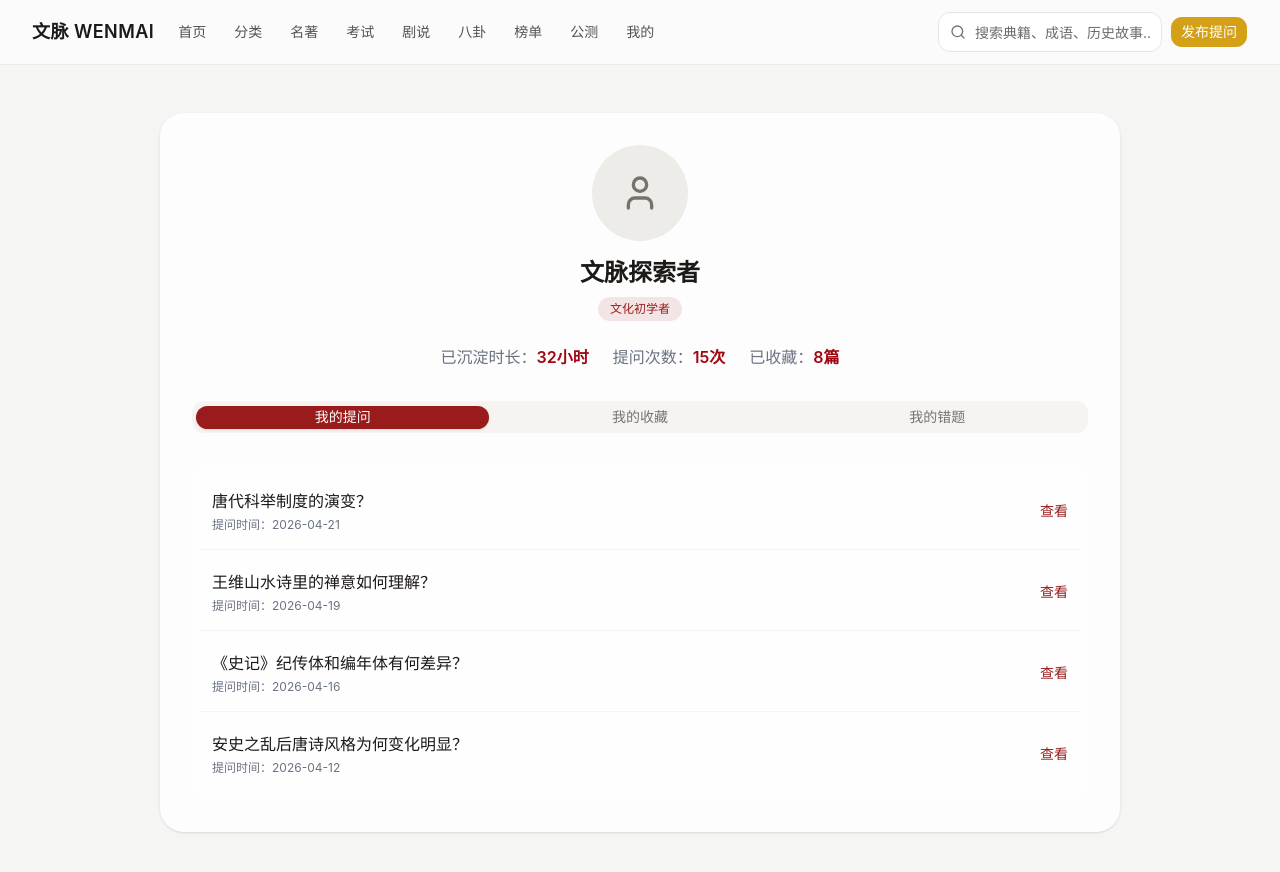
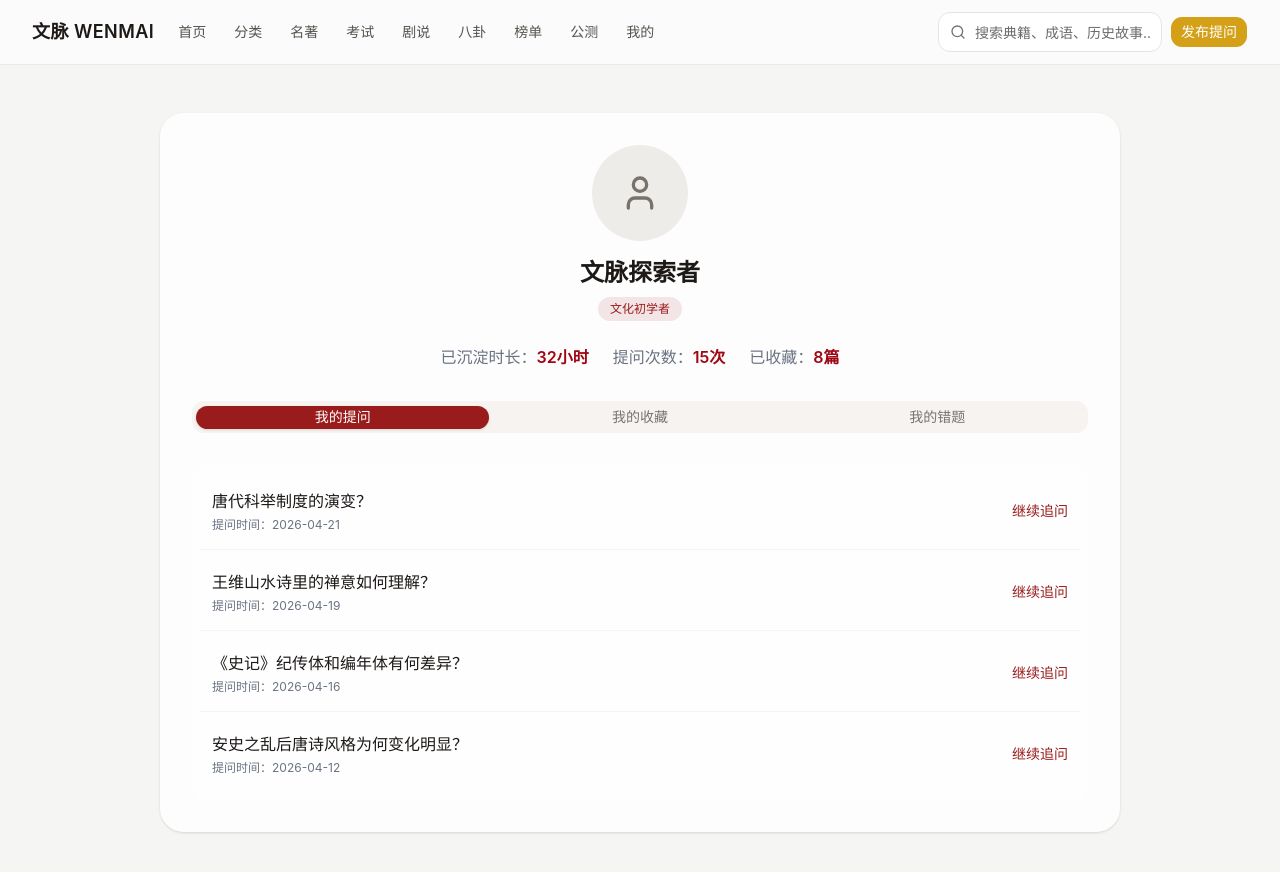
Before and after one commit to roye102520-a11y/web-culture, a Next.js app: page /mine in a window 1280 px wide. Shown: the top 872 px of the page. Built offline with nearby package versions, Linux system fonts and the light colour scheme.

Commit message:
Fix internal content links and dead buttons

```diff
--- a/app/exam/page.tsx
+++ b/app/exam/page.tsx
@@ -1,6 +1,7 @@
 "use client";
 
 import ReactMarkdown from "react-markdown";
+import Link from "next/link";
 import { useMemo, useState } from "react";
 
 import { Button } from "@/components/ui/button";
@@ -222,9 +223,9 @@ export default function ExamPage() {
               已完成 <span className="font-semibold text-[#991B1B]">{doneCount}</span> / 共 {filtered.length} 题
             </p>
 
-            <button type="button" className="w-full rounded-lg bg-[#f8f4f2] px-3 py-2 text-left text-sm text-[#991B1B]">
+            <Link href="/mine" className="block w-full rounded-lg bg-[#f8f4f2] px-3 py-2 text-left text-sm text-[#991B1B]">
               错题收藏入口 →
-            </button>
+            </Link>
 
             <div className="space-y-2">
               <p className="text-xs font-medium tracking-wide text-[#78716C]">快速跳题</p>
--- a/app/look/page.tsx
+++ b/app/look/page.tsx
@@ -2,6 +2,7 @@
 
 import { ChevronLeft } from "lucide-react";
 import { motion } from "framer-motion";
+import { useRouter } from "next/navigation";
 
 import { RankingCardBase } from "@/components/ranking/RankingCardBase";
 import { Button } from "@/components/ui/button";
@@ -23,6 +24,7 @@ const dynastyOptions: Array<{ value: RankingDynasty; label: string }> = [
 ];
 
 export default function LookPage() {
+  const router = useRouter();
   const { filters, items, total, isLoading, errorMessage, setBoard, setTopic, setDynasty, retry } =
     useLookRankings();
 
@@ -31,7 +33,11 @@ export default function LookPage() {
       <main className="mx-auto w-full max-w-3xl px-4 py-8 md:px-6 md:py-10">
         <section className="rounded-3xl bg-gradient-to-b from-[#FBF7F5] to-[#F7F6F2] p-5 shadow-sm ring-1 ring-[#991B1B]/8 md:p-6">
           <header className="flex items-center justify-between">
-            <button type="button" className="inline-flex items-center gap-1 text-sm text-[#57534E]">
+            <button
+              type="button"
+              onClick={() => router.back()}
+              className="inline-flex items-center gap-1 text-sm text-[#57534E]"
+            >
               <ChevronLeft className="h-4 w-4 text-[#991B1B]" />
               返回
             </button>
--- a/app/mine/page.tsx
+++ b/app/mine/page.tsx
@@ -1,4 +1,5 @@
 import { User } from "lucide-react";
+import Link from "next/link";
 
 import { Tabs, TabsContent, TabsList, TabsTrigger } from "@/components/ui/tabs";
 
@@ -112,9 +113,12 @@ export default function MinePage() {
                       <p className="text-sm font-medium text-[#1C1917] md:text-base">{item.title}</p>
                       <p className="mt-1 text-xs text-gray-500">提问时间：{item.time}</p>
                     </div>
-                    <button type="button" className="shrink-0 text-sm text-[#991B1B] hover:text-[#7F1D1D]">
-                      查看
-                    </button>
+                    <Link
+                      href={`/look/deepseek?q=${encodeURIComponent(item.title)}`}
+                      className="shrink-0 text-sm text-[#991B1B] hover:text-[#7F1D1D]"
+                    >
+                      继续追问
+                    </Link>
                   </div>
                 ))}
               </div>
--- a/components/home/CategoryBrowseSection.tsx
+++ b/components/home/CategoryBrowseSection.tsx
@@ -1,9 +1,9 @@
 "use client";
 
+import Link from "next/link";
 import { useMemo, useState } from "react";
 import { ContentCover, type ContentCoverTheme } from "@/components/ui/ContentCover";
 import { categoryContentFromCsv } from "@/data/content-adapters";
-import { EXTERNAL_LINK_PROPS } from "@/lib/external-links";
 
 type Dynasty = "唐" | "宋" | "元" | "明" | "清";
 type ContentType = "成语" | "新词" | "影视" | "历史";
@@ -109,9 +109,9 @@ export function CategoryBrowseSection({ title = "分类浏览" }: CategoryBrowse
                 {item.summary}
               </p>
               <p className="text-xs text-[#78716C]">👍 {item.likes} · ⭐ {item.favorites}</p>
-              <a href={item.url} {...EXTERNAL_LINK_PROPS} className="inline-block text-xs text-[#991B1B] hover:text-[#7F1D1D]">
-                播放 / 查看详情 →
-              </a>
+              <Link href={item.url} className="inline-block text-xs text-[#991B1B] hover:text-[#7F1D1D]">
+                查看图文详情 →
+              </Link>
             </div>
           </article>
         ))}
--- a/components/home/ClassicsSection.tsx
+++ b/components/home/ClassicsSection.tsx
@@ -9,6 +9,7 @@ import { classicsContentFromCsv } from "@/data/content-adapters";
 type ClassicBook = "红楼梦" | "三国演义" | "水浒传" | "西游记";
 type ClassicCard = {
   id: string;
+  href: string;
   title: string;
   summary: string;
   type: "视频" | "播客" | "长文";
@@ -29,6 +30,7 @@ export function ClassicsSection() {
       classicsContentFromCsv[activeBook].map(
         (card): ClassicCard => ({
           id: `csv-${card.id}`,
+          href: `/content/${card.id}`,
           title: card.title,
           summary: card.content,
           type: "长文",
@@ -86,10 +88,10 @@ export function ClassicsSection() {
                   {card.summary}
                 </p>
                 <Link
-                  href={`/classics?book=${encodeURIComponent(activeBook)}`}
+                  href={card.href}
                   className="mt-3 inline-block text-xs text-[#991B1B] hover:text-[#7F1D1D]"
                 >
-                  进入专区 →
+                  阅读正文 →
                 </Link>
               </article>
             ))}
--- a/components/home/LatestContentShowcase.tsx
+++ b/components/home/LatestContentShowcase.tsx
@@ -2,7 +2,6 @@ import Link from "next/link";
 
 import { ContentCover } from "@/components/ui/ContentCover";
 import { latestContentFromCsv } from "@/data/content-adapters";
-import { EXTERNAL_LINK_PROPS } from "@/lib/external-links";
 import { fmtCount } from "@/lib/format";
 
 const hotTop5 = latestContentFromCsv
@@ -37,9 +36,9 @@ export function LatestContentShowcase() {
                   <span>{item.publishedAt} 上线</span>
                   <span>播放量 {fmtCount(item.playCount)}</span>
                 </div>
-                <a href={item.url} {...EXTERNAL_LINK_PROPS} className="inline-block text-sm text-[#991B1B] hover:text-[#7F1D1D]">
+                <Link href={item.url} className="inline-block text-sm text-[#991B1B] hover:text-[#7F1D1D]">
                   查看详情 →
-                </a>
+                </Link>
               </div>
             </article>
           ))}
@@ -49,17 +48,16 @@ export function LatestContentShowcase() {
           <h3 className="text-base font-semibold text-[#1C1917]">历史热听榜</h3>
           <div className="mt-3 space-y-2">
             {hotTop5.map((item, index) => (
-              <a
+              <Link
                 key={item.rank}
                 href={item.url}
-                {...EXTERNAL_LINK_PROPS}
                 className="flex items-start gap-2 rounded-lg px-2 py-1.5 hover:bg-[#faf7f5]"
               >
                 <span className="w-5 shrink-0 text-sm font-semibold text-[#991B1B]">{index + 1}</span>
                 <span className="text-sm text-[#57534E] [display:-webkit-box] [-webkit-box-orient:vertical] [-webkit-line-clamp:2] overflow-hidden">
                   {item.title}
                 </span>
-              </a>
+              </Link>
             ))}
           </div>
         </aside>
```
